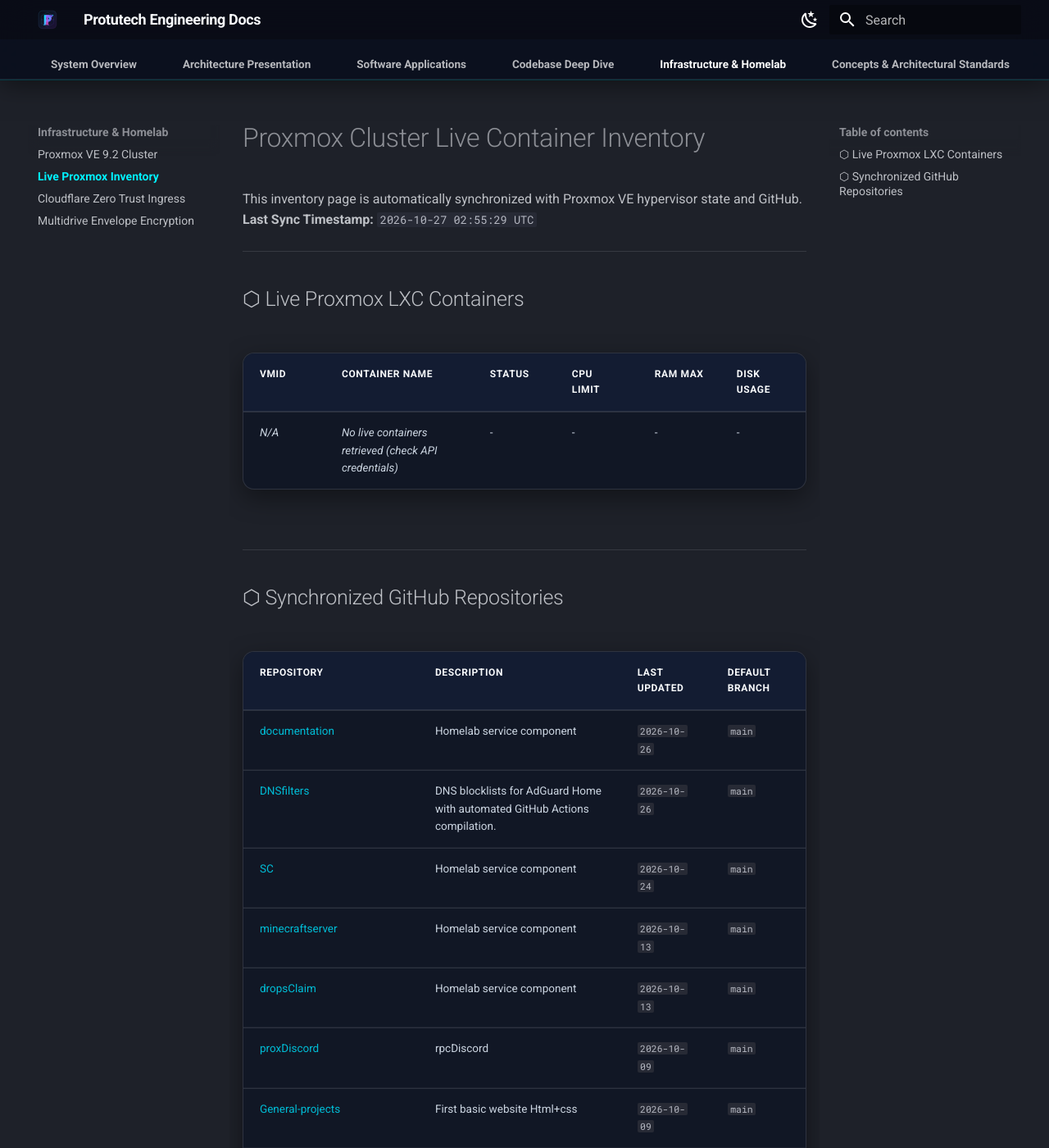
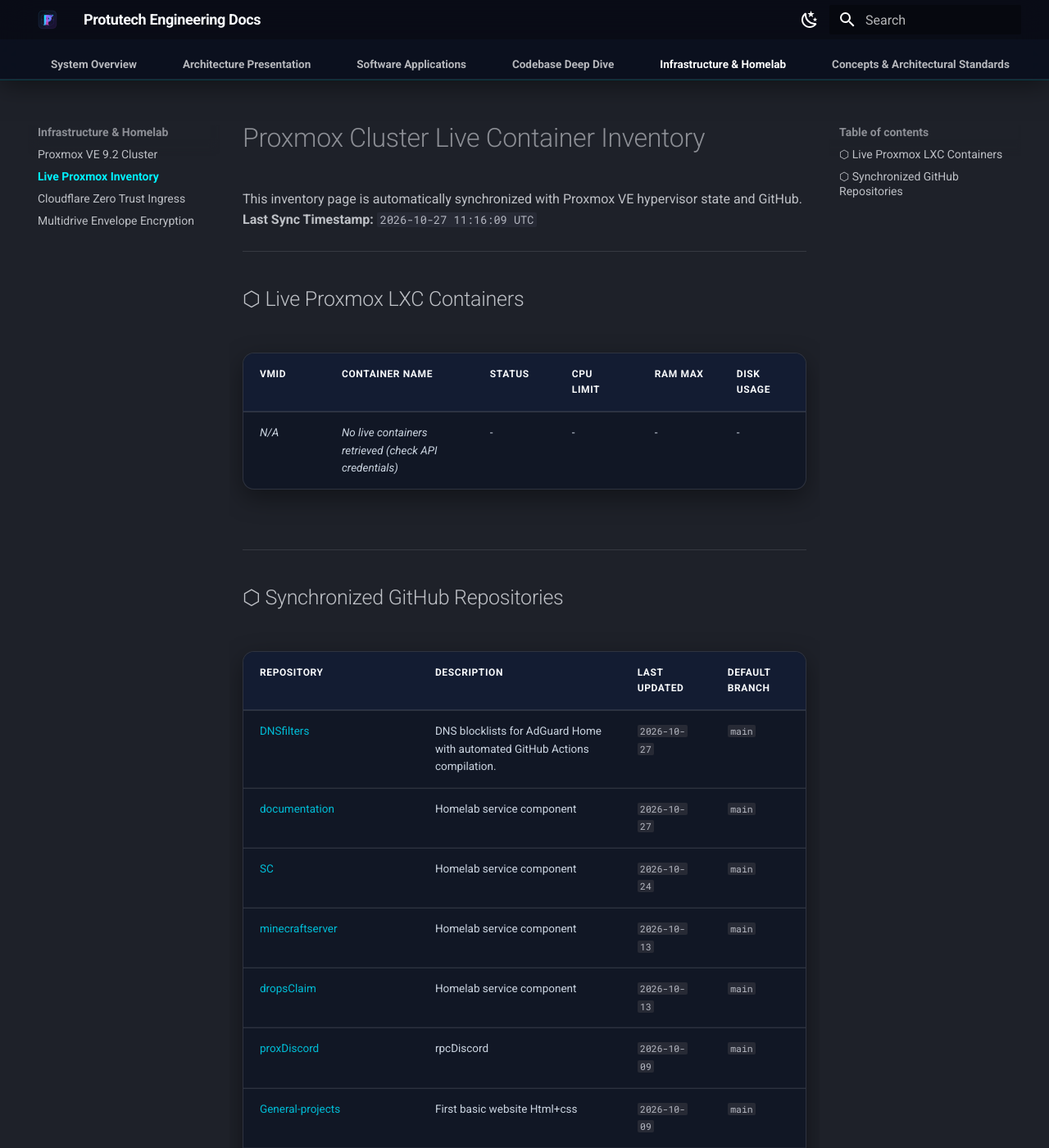
Before and after one commit to IAndrexI/documentation, an MkDocs documentation site: the page built from docs/infra/proxmox-live-inventory.md, in a window 1280 px wide and 1400 px high. Shown: the whole window at 82% size. Built offline with MkDocs 1.6.1 and Material for MkDocs 9.7.7, drawn with Linux system fonts in a browser that asks for light colours.

Commit message:
chore(auto-update): sync live Proxmox containers and GitHub repos [skip ci]

```diff
--- a/docs/infra/proxmox-live-inventory.md
+++ b/docs/infra/proxmox-live-inventory.md
@@ -1,7 +1,7 @@
 # Proxmox Cluster Live Container Inventory
 
 This inventory page is automatically synchronized with Proxmox VE hypervisor state and GitHub.
-**Last Sync Timestamp:** `2026-10-27 02:55:29 UTC`
+**Last Sync Timestamp:** `2026-10-27 11:16:09 UTC`
 
 ---
 
@@ -17,8 +17,8 @@
 
 | Repository | Description | Last Updated | Default Branch |
 | :--- | :--- | :--- | :--- |
-| [documentation](https://github.com/IAndrexI/documentation) | Homelab service component | `2026-10-26` | `main` |
-| [DNSfilters](https://github.com/IAndrexI/DNSfilters) | DNS blocklists for AdGuard Home with automated GitHub Actions compilation. | `2026-10-26` | `main` |
+| [DNSfilters](https://github.com/IAndrexI/DNSfilters) | DNS blocklists for AdGuard Home with automated GitHub Actions compilation. | `2026-10-27` | `main` |
+| [documentation](https://github.com/IAndrexI/documentation) | Homelab service component | `2026-10-27` | `main` |
 | [SC](https://github.com/IAndrexI/SC) | Homelab service component | `2026-10-24` | `main` |
 | [minecraftserver](https://github.com/IAndrexI/minecraftserver) | Homelab service component | `2026-10-13` | `main` |
 | [dropsClaim](https://github.com/IAndrexI/dropsClaim) | Homelab service component | `2026-10-13` | `main` |
```
